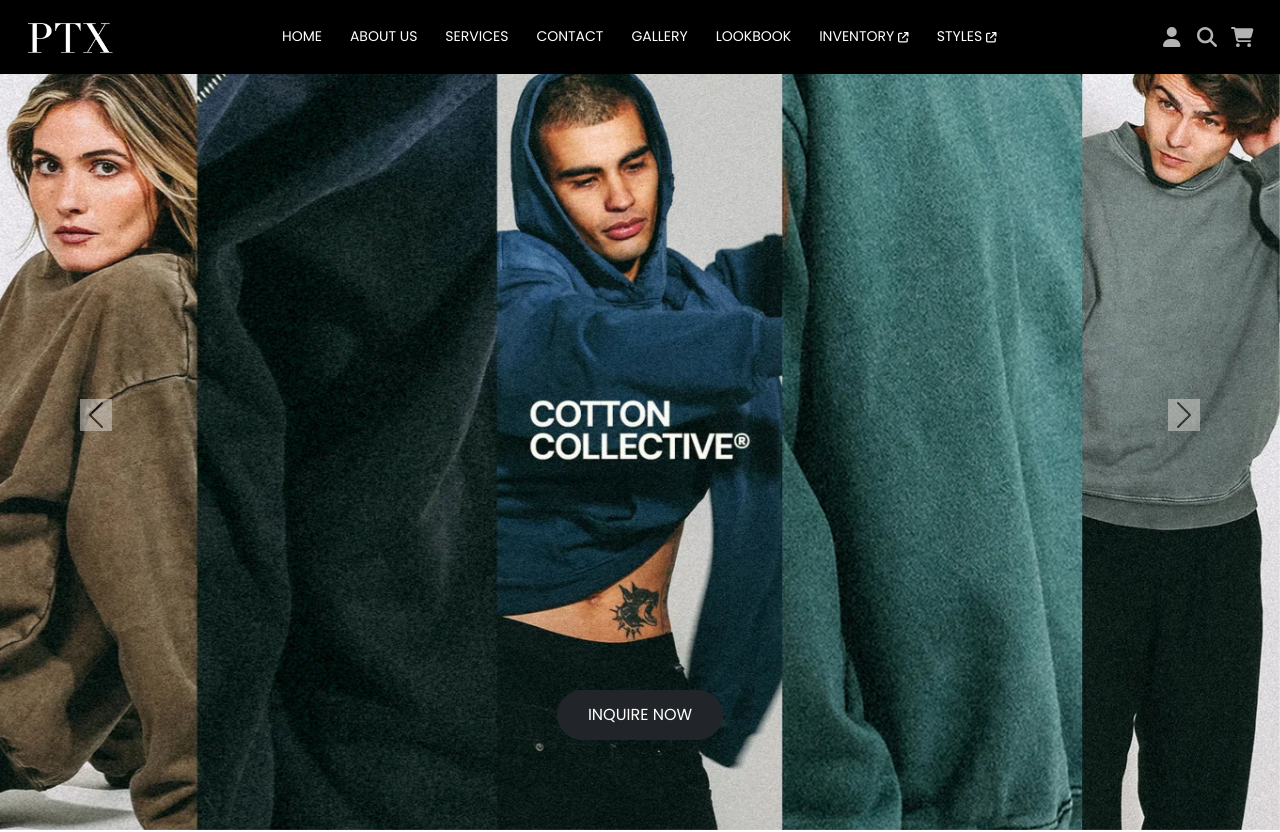
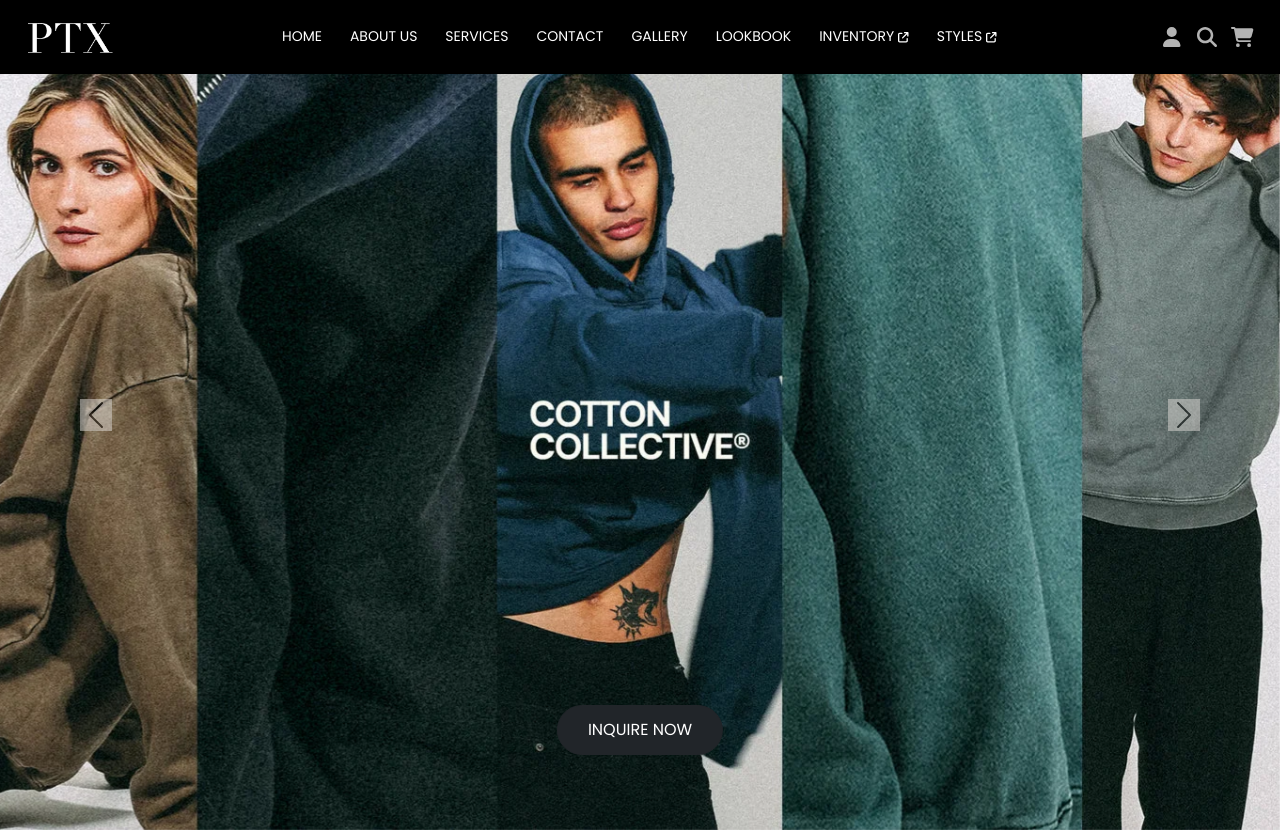
Before and after one commit to Zeeshanprojects/PTX-2, a React (Create React App) app in the folder PTX-2/ptx-2/: page / in a window 1280 px wide. Shown: the top 832 px of the page. Built offline with nearby package versions, Linux system fonts and the light colour scheme.

Commit message:
code Updated

```diff
--- a/PTX-2/ptx-2/src/Pages/Gallery.jsx
+++ b/PTX-2/ptx-2/src/Pages/Gallery.jsx
@@ -22,7 +22,7 @@ export default function Gallery() {
 
 
       {/* Bootstrap Nav-style Tabs */}
-      <ul className="nav justify-content-center gallery-tabs">
+      <ul className="nav justify-content-center gallery-tabs color">
         {Object.keys(categories).map((category) => (
           <li className="nav-item" key={category}>
             <button
--- a/PTX-2/ptx-2/src/Pages/Home.style.css
+++ b/PTX-2/ptx-2/src/Pages/Home.style.css
@@ -197,7 +197,7 @@ p{ padding: 0 !important;}
 /* Container to center the button */
 .btn-container {
   position: fixed;
-  margin-bottom: 40px;
+  margin-bottom: 25px;
   bottom: 20px; /* Adjust the distance from the bottom */
   left: 50%;    /* Center horizontally */
   transform: translateX(-50%); /* Exactly center the button */
```
